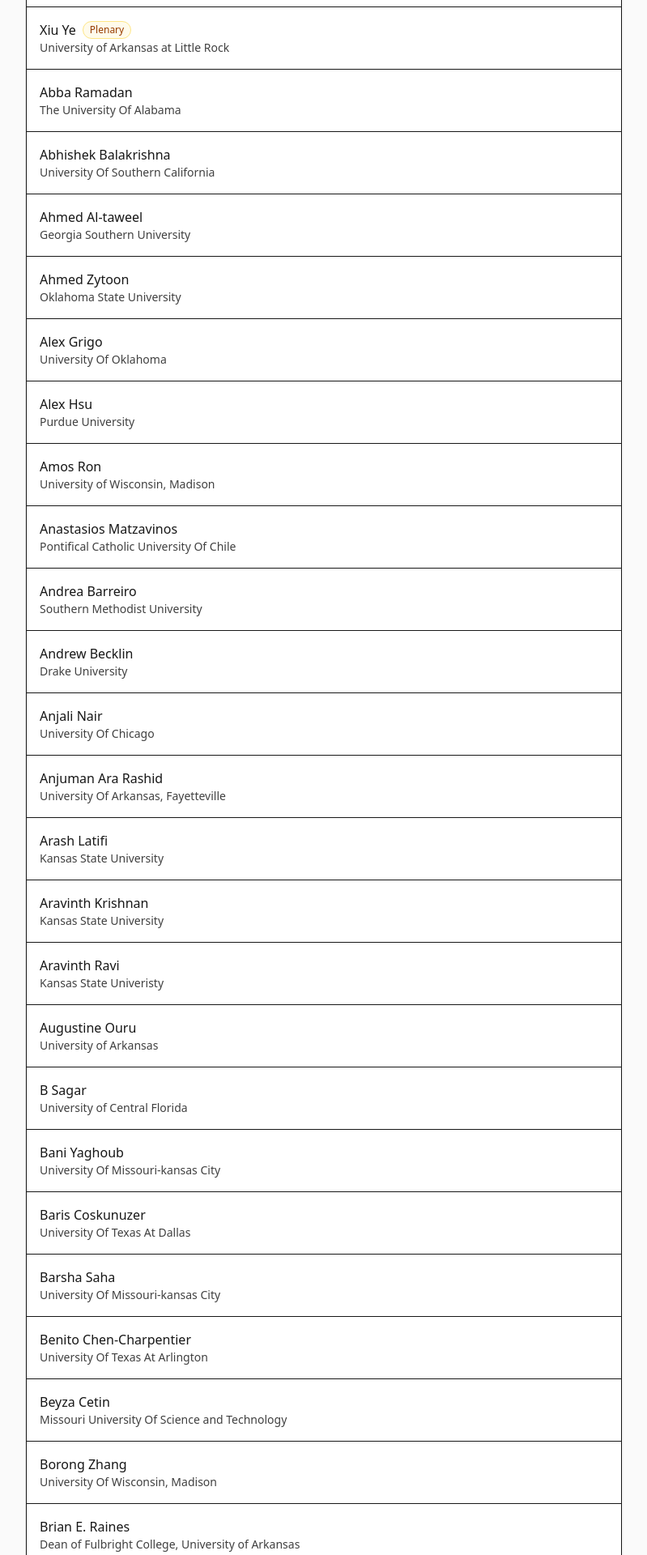
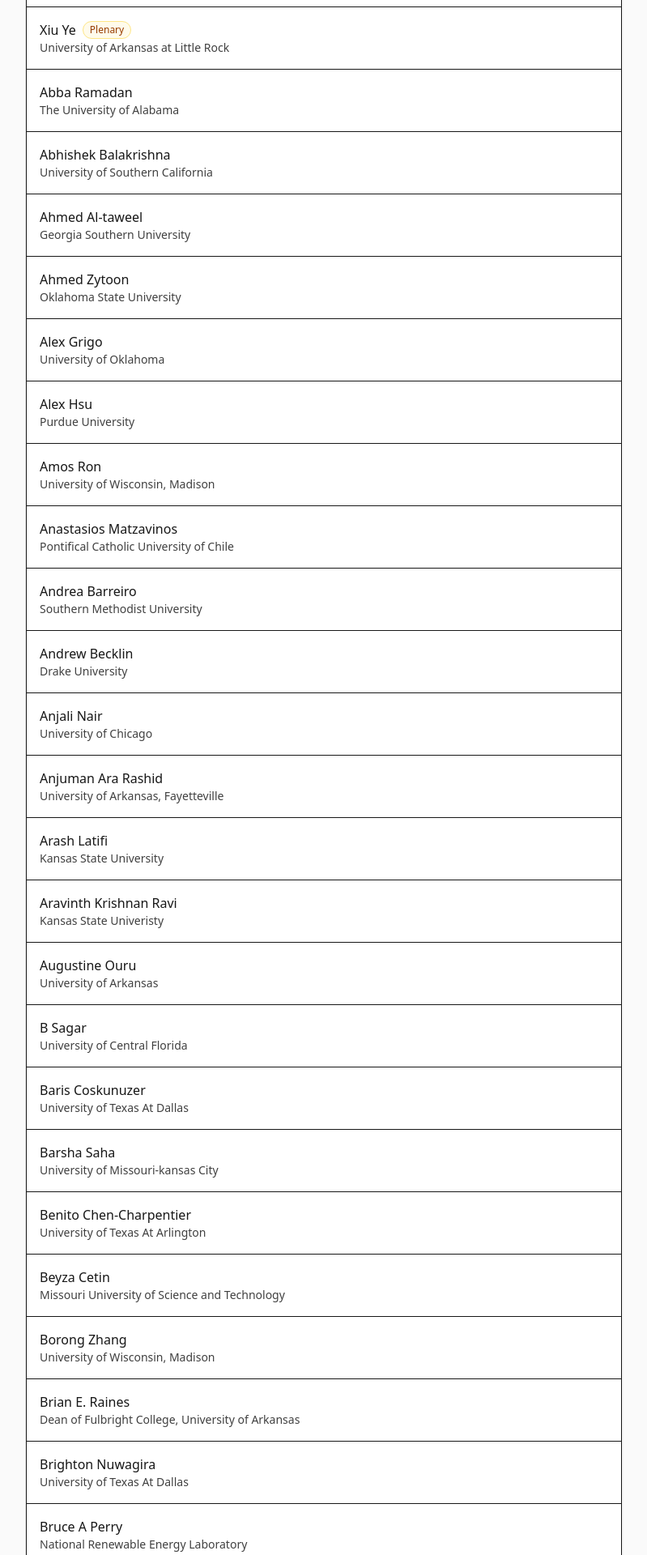
Before and after one commit to SIAM-UARK/UARK-SIAM-CSS-25, a React (Vite) app: page /#/participants in a window 1280 px wide. Shown: the part 360-2280 px from the top of the page at 81% size, without its empty margins (240-1039 px from the left). Built offline with nearby package versions, Linux system fonts and the light colour scheme.

Commit message:
update names and ms

```diff
--- a/src/data/abstract/07_infectious-disease-in-space-and-time-advances-in-mathematical-biology.json
+++ b/src/data/abstract/07_infectious-disease-in-space-and-time-advances-in-mathematical-biology.json
@@ -104,7 +104,7 @@
       "title": "Dual Control of Lyme Disease and Emerald Ash Borer Under Climatic Forcing: A Hybrid ODE–PDE Model with Lévy Noise",
       "speakers": [
         {
-          "name": "Bani Yaghoub",
+          "name": "Majid Bani-Yaghoub",
           "affiliation": "University of Missouri-Kansas City"
         }
       ],
--- a/src/data/participants.json
+++ b/src/data/participants.json
@@ -9,11 +9,11 @@
   },
   {
     "name": "Irina Afanasyeva",
-    "affiliation": "University Of Arkansas"
+    "affiliation": "University of Arkansas"
   },
   {
     "name": "Folashade B. Agusto",
-    "affiliation": "University Of Kansas"
+    "affiliation": "University of Kansas"
   },
   {
     "name": "Ahmed Al-taweel",
@@ -25,19 +25,19 @@
   },
   {
     "name": "Nisa Aliyeva",
-    "affiliation": "University Of Arkansas; University Of Arizona"
+    "affiliation": "University of Arkansas; University of Arizona"
   },
   {
     "name": "Mustafa Sencer Aydın",
-    "affiliation": "University Of Southern California"
+    "affiliation": "University of Southern California"
   },
   {
     "name": "Abhishek Balakrishna",
-    "affiliation": "University Of Southern California"
+    "affiliation": "University of Southern California"
   },
   {
     "name": "James Burton",
-    "affiliation": "University Of Arkansas"
+    "affiliation": "University of Arkansas"
   },
   {
     "name": "Zixuan Cang",
@@ -53,7 +53,7 @@
   },
   {
     "name": "Beyza Cetin",
-    "affiliation": "Missouri University Of Science and Technology"
+    "affiliation": "Missouri University of Science and Technology"
   },
   {
     "name": "Caixia Chen",
@@ -77,7 +77,7 @@
   },
   {
     "name": "Benito Chen-Charpentier",
-    "affiliation": "University Of Texas At Arlington"
+    "affiliation": "University of Texas At Arlington"
   },
   {
     "name": "Siu Wun Cheung",
@@ -85,15 +85,15 @@
   },
   {
     "name": "Daniel Cooney",
-    "affiliation": "University Of Illinois Urbana-champaign"
+    "affiliation": "University of Illinois Urbana-champaign"
   },
   {
     "name": "Kiel Corkran",
-    "affiliation": "University Of Missouri-kansas City"
+    "affiliation": "University of Missouri-kansas City"
   },
   {
     "name": "Baris Coskunuzer",
-    "affiliation": "University Of Texas At Dallas"
+    "affiliation": "University of Texas At Dallas"
   },
   {
     "name": "Rodica Curtu",
@@ -101,7 +101,7 @@
   },
   {
     "name": "Shibin Dai",
-    "affiliation": "The University Of Alabama"
+    "affiliation": "The University of Alabama"
   },
   {
     "name": "Haridas Das",
@@ -109,7 +109,7 @@
   },
   {
     "name": "Maria Deliyianni",
-    "affiliation": "University Of Arizona"
+    "affiliation": "University of Arizona"
   },
   {
     "name": "Tong Ding",
@@ -121,19 +121,19 @@
   },
   {
     "name": "Matthias Dogbatsey",
-    "affiliation": "The University Of Alabama"
+    "affiliation": "The University of Alabama"
   },
   {
     "name": "Xiaosong Du",
-    "affiliation": "Missouri University Of Science and Technology"
+    "affiliation": "Missouri University of Science and Technology"
   },
   {
     "name": "Maria Fernanda \"fer\" Mayorga Echeverria",
-    "affiliation": "University Of Arkansas"
+    "affiliation": "University of Arkansas"
   },
   {
     "name": "Hongsong Feng",
-    "affiliation": "University Of North Carolina At Charlotte"
+    "affiliation": "University of North Carolina At Charlotte"
   },
   {
     "name": "Dauda Gambo",
@@ -153,7 +153,7 @@
   },
   {
     "name": "Seyed Mohammad Hossein Goushehgir",
-    "affiliation": "Missouri University Of Science and Technology"
+    "affiliation": "Missouri University of Science and Technology"
   },
   {
     "name": "Kanishka Goyal",
@@ -161,15 +161,15 @@
   },
   {
     "name": "Govanni Granados",
-    "affiliation": "University Of North Carolina At Chapel Hill"
+    "affiliation": "University of North Carolina At Chapel Hill"
   },
   {
     "name": "Alex Grigo",
-    "affiliation": "University Of Oklahoma"
+    "affiliation": "University of Oklahoma"
   },
   {
     "name": "Pamela Guerrero",
-    "affiliation": "University Of Tennessee At Martin"
+    "affiliation": "University of Tennessee At Martin"
   },
   {
     "name": "Hrant Hakobyan",
@@ -177,11 +177,11 @@
   },
   {
     "name": "Frank D. Han",
-    "affiliation": "Missouri University Of Science and Technology"
+    "affiliation": "Missouri University of Science and Technology"
   },
   {
     "name": "Xiaoming He",
-    "affiliation": "Missouri University Of Science and Technology"
+    "affiliation": "Missouri University of Science and Technology"
   },
   {
     "name": "Vivian Olsiewski Healey",
@@ -193,7 +193,7 @@
   },
   {
     "name": "Qingguo Hong",
-    "affiliation": "Missouri University Of Science and Technology"
+    "affiliation": "Missouri University of Science and Technology"
   },
   {
     "name": "Saman Hosseini",
@@ -205,11 +205,11 @@
   },
   {
     "name": "Weizhang Huang",
-    "affiliation": "University Of Kansas"
+    "affiliation": "University of Kansas"
   },
   {
     "name": "Weizhang Huang",
-    "affiliation": "University Of Kansas"
+    "affiliation": "University of Kansas"
   },
   {
     "name": "Saqib Hussain",
@@ -217,20 +217,20 @@
   },
   {
     "name": "Edward Huynh",
-    "affiliation": "The University Of Texas At Austin"
+    "affiliation": "The University of Texas At Austin"
   },
   {
     "name": "Krešimir Josić",
-    "affiliation": "University Of Houston"
+    "affiliation": "University of Houston"
   },
   {
     "name": "Tulin Kaman",
-    "affiliation": "University Of Zurich and University Of Arkansas",
+    "affiliation": "University of Zurich and University of Arkansas",
     "localOrganizer": true
   },
   {
     "name": "Chamika Kankanamge",
-    "affiliation": "Phd Student"
+    "affiliation": "University of Memphis"
   },
   {
     "name": "Kamrun Nahar Keya",
@@ -238,19 +238,15 @@
   },
   {
     "name": "Zachary Kilpatrick",
-    "affiliation": "University Of Colorado Boulder"
+    "affiliation": "University of Colorado Boulder"
   },
   {
     "name": "Changho Kim",
-    "affiliation": "University Of California, Merced"
+    "affiliation": "University of California, Merced"
   },
   {
     "name": "Hyunjoong Kim",
-    "affiliation": "University Of Cincinnati"
-  },
-  {
-    "name": "Aravinth Krishnan",
-    "affiliation": "Kansas State University"
+    "affiliation": "University of Cincinnati"
   },
   {
     "name": "Tyler Kroells",
@@ -258,7 +254,7 @@
   },
   {
     "name": "Igor Kukavica",
-    "affiliation": "University Of Southern California"
+    "affiliation": "University of Southern California"
   },
   {
     "name": "Rongjie Lai",
@@ -274,7 +270,7 @@
   },
   {
     "name": "Thu Le",
-    "affiliation": "University Of Wisconsin–madison"
+    "affiliation": "University of Wisconsin–madison"
   },
   {
     "name": "Jeonghun J. Lee",
@@ -290,11 +286,11 @@
   },
   {
     "name": "Shuwang Li",
-    "affiliation": "Illinois Institute Of Technology"
+    "affiliation": "Illinois Institute of Technology"
   },
   {
     "name": "Xiaofan Li",
-    "affiliation": "Illinois Institute Of Technology"
+    "affiliation": "Illinois Institute of Technology"
   },
   {
     "name": "Yingli Li",
@@ -306,15 +302,15 @@
   },
   {
     "name": "Chunyang Liao",
-    "affiliation": "University Of California, Los Angeles"
+    "affiliation": "University of California, Los Angeles"
   },
   {
     "name": "Youzou Lin",
-    "affiliation": "Unc-chapel Hill"
+    "affiliation": "UNC-Chapel Hill"
   },
   {
     "name": "Joan Lind",
-    "affiliation": "University Of Tennessee"
+    "affiliation": "University of Tennessee"
   },
   {
     "name": "James Liu",
@@ -322,15 +318,11 @@
   },
   {
     "name": "Liangchen Liu",
-    "affiliation": "The University Of Texas At Austin"
+    "affiliation": "The University of Texas At Austin"
   },
   {
     "name": "Pengyu (peter) Liu",
-    "affiliation": "University Of Rhode Island"
-  },
-  {
-    "name": "Longting Luo",
-    "affiliation": "Iowa State University"
+    "affiliation": "University of Rhode Island"
   },
   {
     "name": "Songting Luo",
@@ -346,11 +338,11 @@
   },
   {
     "name": "Emily Hendryx Lyons",
-    "affiliation": "University Of Central Oklahoma"
+    "affiliation": "University of Central Oklahoma"
   },
   {
     "name": "Rasika Mahawattege",
-    "affiliation": "University Of Maryland Baltimore County"
+    "affiliation": "University of Maryland Baltimore County"
   },
   {
     "name": "Matin Marjani",
@@ -358,7 +350,7 @@
   },
   {
     "name": "Anastasios Matzavinos",
-    "affiliation": "Pontifical Catholic University Of Chile"
+    "affiliation": "Pontifical Catholic University of Chile"
   },
   {
     "name": "Haroun Meghaichi",
@@ -366,7 +358,7 @@
   },
   {
     "name": "Shixu Meng",
-    "affiliation": "The University Of Texas At Dallas"
+    "affiliation": "The University of Texas At Dallas"
   },
   {
     "name": "Chul Moon",
@@ -377,24 +369,20 @@
     "affiliation": "Iowa State University"
   },
   {
-    "name": "Ian T. Morgan",
-    "affiliation": "Iowa State University"
-  },
-  {
     "name": "Changhong Mou",
     "affiliation": "Utah State University"
   },
   {
     "name": "Lin Mu",
-    "affiliation": "University Of Georgia"
+    "affiliation": "University of Georgia"
   },
   {
     "name": "Phylis Njeri Muniu",
-    "affiliation": "University Of Kansas"
+    "affiliation": "University of Kansas"
   },
   {
     "name": "Phyllis Muniu",
-    "affiliation": "University Of Kansas"
+    "affiliation": "University of Kansas"
   },
   {
     "name": "Galiya Myrzabayeva",
@@ -402,11 +390,11 @@
   },
   {
     "name": "Anjali Nair",
-    "affiliation": "University Of Chicago"
+    "affiliation": "University of Chicago"
   },
   {
     "name": "Farzana Nasrin",
-    "affiliation": "University Of Tennessee"
+    "affiliation": "University of Tennessee"
   },
   {
     "name": "Dinh-liem Nguyen",
@@ -418,15 +406,15 @@
   },
   {
     "name": "Trung Nguyen",
-    "affiliation": "University Of Tennessee, Knoxville"
+    "affiliation": "University of Tennessee, Knoxville"
   },
   {
     "name": "Brighton Nuwagira",
-    "affiliation": "University Of Texas At Dallas"
+    "affiliation": "University of Texas At Dallas"
   },
   {
     "name": "Dalton Oxford",
-    "affiliation": "University Of Arkansas"
+    "affiliation": "University of Arkansas"
   },
   {
     "name": "Rana Parshad",
@@ -434,7 +422,7 @@
   },
   {
     "name": "David Pechersky",
-    "affiliation": "Beijing Institute Of Mathematical Sciences and Applications (BIMSA)"
+    "affiliation": "Beijing Institute of Mathematical Sciences and Applications (BIMSA)"
   },
   {
     "name": "Bruce A Perry",
@@ -446,11 +434,11 @@
   },
   {
     "name": "Sara Pollock",
-    "affiliation": "University Of Florida"
+    "affiliation": "University of Florida"
   },
   {
     "name": "Madison Pratt",
-    "affiliation": "University Of Tennessee, Knoxville"
+    "affiliation": "University of Tennessee, Knoxville"
   },
   {
     "name": "Shuhuai Qin",
@@ -458,7 +446,7 @@
   },
   {
     "name": "Yuzhe Qin",
-    "affiliation": "University Of British Columbia"
+    "affiliation": "University of British Columbia"
   },
   {
     "name": "Lida Rabiei",
@@ -466,7 +454,7 @@
   },
   {
     "name": "Abba Ramadan",
-    "affiliation": "The University Of Alabama"
+    "affiliation": "The University of Alabama"
   },
   {
     "name": "Md Masud Rana",
@@ -474,10 +462,10 @@
   },
   {
     "name": "Anjuman Ara Rashid",
-    "affiliation": "University Of Arkansas, Fayetteville"
+    "affiliation": "University of Arkansas, Fayetteville"
   },
   {
-    "name": "Aravinth Ravi",
+    "name": "Aravinth Krishnan Ravi",
     "affiliation": "Kansas State Univeristy"
   },
   {
@@ -494,11 +482,11 @@
   },
   {
     "name": "Barsha Saha",
-    "affiliation": "University Of Missouri-kansas City"
+    "affiliation": "University of Missouri-kansas City"
   },
   {
     "name": "Rachidi Salako",
-    "affiliation": "University Of Nevada, Las Vegas"
+    "affiliation": "University of Nevada, Las Vegas"
   },
   {
     "name": "Mohammad Hossein Samaei",
@@ -506,23 +494,23 @@
   },
   {
     "name": "Heman Shakeri",
-    "affiliation": "School Of Data Science, University Of Virginia"
+    "affiliation": "School of Data Science, University of Virginia"
   },
   {
     "name": "Natasha S. Sharma",
-    "affiliation": "The University Of Texas At El Paso"
+    "affiliation": "The University of Texas At El Paso"
   },
   {
     "name": "Zhaiming Shen",
-    "affiliation": "Georgia Institute Of Technology"
+    "affiliation": "Georgia Institute of Technology"
   },
   {
     "name": "Woodrow L. Shew",
-    "affiliation": "University Of Arkansas"
+    "affiliation": "University of Arkansas"
   },
   {
     "name": "Ji Shi",
-    "affiliation": "University Of Houston"
+    "affiliation": "University of Houston"
   },
   {
     "name": "Hari Sitaraman",
@@ -534,11 +522,11 @@
   },
   {
     "name": "Sam Sooter",
-    "affiliation": "University Of Arkansas"
+    "affiliation": "University of Arkansas"
   },
   {
     "name": "Gareth Speight",
-    "affiliation": "University Of Cincinnati"
+    "affiliation": "University of Cincinnati"
   },
   {
     "name": "Zhe Su",
@@ -550,7 +538,7 @@
   },
   {
     "name": "Zheng Sun",
-    "affiliation": "The University Of Alabama"
+    "affiliation": "The University of Alabama"
   },
   {
     "name": "Joey Takei",
@@ -570,7 +558,7 @@
   },
   {
     "name": "Md Borhan Uddin",
-    "affiliation": "The University Of Alabama"
+    "affiliation": "The University of Alabama"
   },
   {
     "name": "Urvashi Verma",
@@ -590,23 +578,23 @@
   },
   {
     "name": "Taige Wang",
-    "affiliation": "University Of Cincinnati"
+    "affiliation": "University of Cincinnati"
   },
   {
     "name": "Ying Wang",
-    "affiliation": "University Of Oklahoma"
+    "affiliation": "University of Oklahoma"
   },
   {
     "name": "Yiran Wang",
-    "affiliation": "The University Of Alabama"
+    "affiliation": "The University of Alabama"
   },
   {
     "name": "Zhuoran Wang",
-    "affiliation": "University Of Kansas"
+    "affiliation": "University of Kansas"
   },
   {
     "name": "Justin T. Webster",
-    "affiliation": "University Of Maryland, Baltimore County"
+    "affiliation": "University of Maryland, Baltimore County"
   },
   {
     "name": "Xiaoqi Wei",
@@ -614,7 +602,7 @@
   },
   {
     "name": "Calvin Wong",
-    "affiliation": "The University Of Tennessee, Knoxville"
+    "affiliation": "The University of Tennessee, Knoxville"
   },
   {
     "name": "Qiliang Wu",
@@ -622,15 +610,15 @@
   },
   {
     "name": "Xingjian Xu",
-    "affiliation": "University Of Florida"
+    "affiliation": "University of Florida"
   },
   {
     "name": "Ziyao Xu",
     "affiliation": "Binghamton University"
   },
   {
-    "name": "Bani Yaghoub",
-    "affiliation": "University Of Missouri-kansas City"
+    "name": "Majid Bani-Yaghoub",
+    "affiliation": "University of Missouri-Kansas City"
   },
   {
     "name": "Jue Yan",
@@ -642,7 +630,7 @@
   },
   {
     "name": "Xiaofeng Yang",
-    "affiliation": "University Of South Carolina"
+    "affiliation": "University of South Carolina"
   },
   {
     "name": "Yong Yang",
@@ -654,7 +642,7 @@
   },
   {
     "name": "Garrett Young",
-    "affiliation": "University Of Iowa"
+    "affiliation": "University of Iowa"
   },
   {
     "name": "Pengtao Yue",
@@ -662,7 +650,7 @@
   },
   {
     "name": "Vladimir Yushutin",
-    "affiliation": "University Of Tennessee, Knoxville"
+    "affiliation": "University of Tennessee, Knoxville"
   },
   {
     "name": "Zachary Zerbe",
@@ -670,7 +658,7 @@
   },
   {
     "name": "Borong Zhang",
-    "affiliation": "University Of Wisconsin, Madison"
+    "affiliation": "University of Wisconsin, Madison"
   },
   {
     "name": "Sichong Zhang",
@@ -682,7 +670,7 @@
   },
   {
     "name": "Zhiwei Zhang",
-    "affiliation": "Illinois Institute Of Technology"
+    "affiliation": "Illinois Institute of Technology"
   },
   {
     "name": "Ziyang Zhang",
@@ -690,11 +678,11 @@
   },
   {
     "name": "Jia Zhao",
-    "affiliation": "University Of Alabama"
+    "affiliation": "University of Alabama"
   },
   {
     "name": "Shan Zhao",
-    "affiliation": "The University Of Alabama"
+    "affiliation": "The University of Alabama"
   },
   {
     "name": "Yanxiang Zhao",
@@ -702,15 +690,15 @@
   },
   {
     "name": "Changfeng Zhou",
-    "affiliation": "University Of Cincinnati"
+    "affiliation": "University of Cincinnati"
   },
   {
     "name": "Wei Zhu",
-    "affiliation": "University Of Alabama"
+    "affiliation": "University of Alabama"
   },
   {
     "name": "Qiao Zhuang",
-    "affiliation": "University Of Missouri-Kansas City"
+    "affiliation": "University of Missouri-Kansas City"
   },
   {
     "name": "Ahmed Zytoon",
@@ -734,26 +722,22 @@
   },
   {
     "name": "Zachary Bradshaw",
-    "affiliation": "University Of Arkansas",
+    "affiliation": "University of Arkansas",
     "localOrganizer": true
   },
   {
     "name": "Jiahui Chen",
-    "affiliation": "University Of Arkansas",
+    "affiliation": "University of Arkansas",
     "localOrganizer": true
   },
   {
     "name": "Chen Liu",
-    "affiliation": "University Of Arkansas",
+    "affiliation": "University of Arkansas",
     "localOrganizer": true
   },
   {
     "name": "Lin Du",
     "affiliation": "Missouri University of Science and Technology"
-  },
-  {
-    "name": "Seyed Mohammad Hossein G",
-    "affiliation": "University"
   },
   {
     "name": "Daniel E Levine",
@@ -840,11 +824,7 @@
     "affiliation": "Missouri S&T University"
   },
   {
-    "name": "Majid Bani-Yaghoub",
-    "affiliation": "UMKC"
-  },
-  {
-    "name": "Md Mahmud",
+    "name": "Md Shahriar Mahmud",
     "affiliation": "Iowa State University"
   },
   {
--- a/src/sessions.js
+++ b/src/sessions.js
@@ -24,7 +24,7 @@
         end: "2025-10-11T16:50:00-05:00",
         talks: [
           { title: "Laser propagation through random media: speckle formation and the Gaussian conjecture", start: "2025-10-11T15:30:00-05:00", end: "2025-10-11T15:50:00-05:00", speakers: [{ name: "Anjali Nair", affiliation: "University of Chicago" }] },
-          { title: "Fourier-based model-infomed deep learning approach to solve the inverse source problem", start: "2025-10-11T15:50:00-05:00", end: "2025-10-11T16:10:00-05:00", speakers: [{ name: "Aravinth Krishnan", affiliation: "Kansas State University" }] },
+          { title: "Fourier-based model-infomed deep learning approach to solve the inverse source problem", start: "2025-10-11T15:50:00-05:00", end: "2025-10-11T16:10:00-05:00", speakers: [{ name: "Aravinth Krishnan Ravi", affiliation: "Kansas State University" }] },
           { title: "Exploring Low-Rank Structures in Inverse Scattering", start: "2025-10-11T16:10:00-05:00", end: "2025-10-11T16:30:00-05:00", speakers: [{ name: "Shixu Meng", affiliation: "The University of Texas at Dallas" }] },
           { title: "A fast sampling method for Maxwell's equations with applications to unprocessed experimental data", start: "2025-10-11T16:30:00-05:00", end: "2025-10-11T16:50:00-05:00", speakers: [{ name: "Thu Le", affiliation: "University of Wisconsin–Madison" }] }
         ]
@@ -534,7 +534,7 @@
         "title": "Dual Control of Lyme Disease and Emerald Ash Borer Under Climatic Forcing: A Hybrid ODE–PDE Model with Lévy Noise",
         "speakers": [
           {
-            "name": "Bani Yaghoub",
+            "name": "Bani-Yaghoub Majid",
             "affiliation": "University of Missouri-Kansas City"
           }
         ]
@@ -621,7 +621,7 @@
         talks: [
           { title: "Higher Codimension Bogdanov-Takens Bifurcation in Predator-Prey Systems with Additional Food Supplementation and Predator Competition", start: "2025-10-11T15:30:00-05:00", end: "2025-10-11T15:50:00-05:00", speakers: [{ name: "Kanishka Goyal", affiliation: "Iowa State University" }] },
           { title: "An eco-epidemiological model with prey taxis and \"slow\" diffusion", start: "2025-10-11T15:50:00-05:00", end: "2025-10-11T16:10:00-05:00", speakers: [{ name: "Rana Parshad", affiliation: "Iowa State University" }] },
-          { title: "Dual Control of Lyme Disease and Emerald Ash Borer Under Climatic Forcing: A Hybrid ODE–PDE Model with Lévy Noise", start: "2025-10-11T16:10:00-05:00", end: "2025-10-11T16:30:00-05:00", speakers: [{ name: "Bani Yaghoub", affiliation: "University of Missouri-Kansas City" }] },
+          { title: "Dual Control of Lyme Disease and Emerald Ash Borer Under Climatic Forcing: A Hybrid ODE–PDE Model with Lévy Noise", start: "2025-10-11T16:10:00-05:00", end: "2025-10-11T16:30:00-05:00", speakers: [{ name: "Majid Bani-Yaghoub", affiliation: "University of Missouri-Kansas City" }] },
           { title: "Spatial Pattern-Formation in Social-Ecological Systems", start: "2025-10-11T16:30:00-05:00", end: "2025-10-11T16:50:00-05:00", speakers: [{ name: "Daniel Cooney", affiliation: "University of Illinois Urbana-Champaign" }] }
         ]
       },
@@ -1303,7 +1303,7 @@
   {
     "minisymposium_title": "Recent Advances in Methods and Applications Related to PDEs",
     "organizers": [
-      { "name": "Longting Luo", "affiliation": "Iowa State University"},
+      { "name": "Songting Luo", "affiliation": "Iowa State University"},
       { "name": "Youzou Lin", "affiliation": "UNC-Chapel Hill"}
     ],
     day: "",
```
